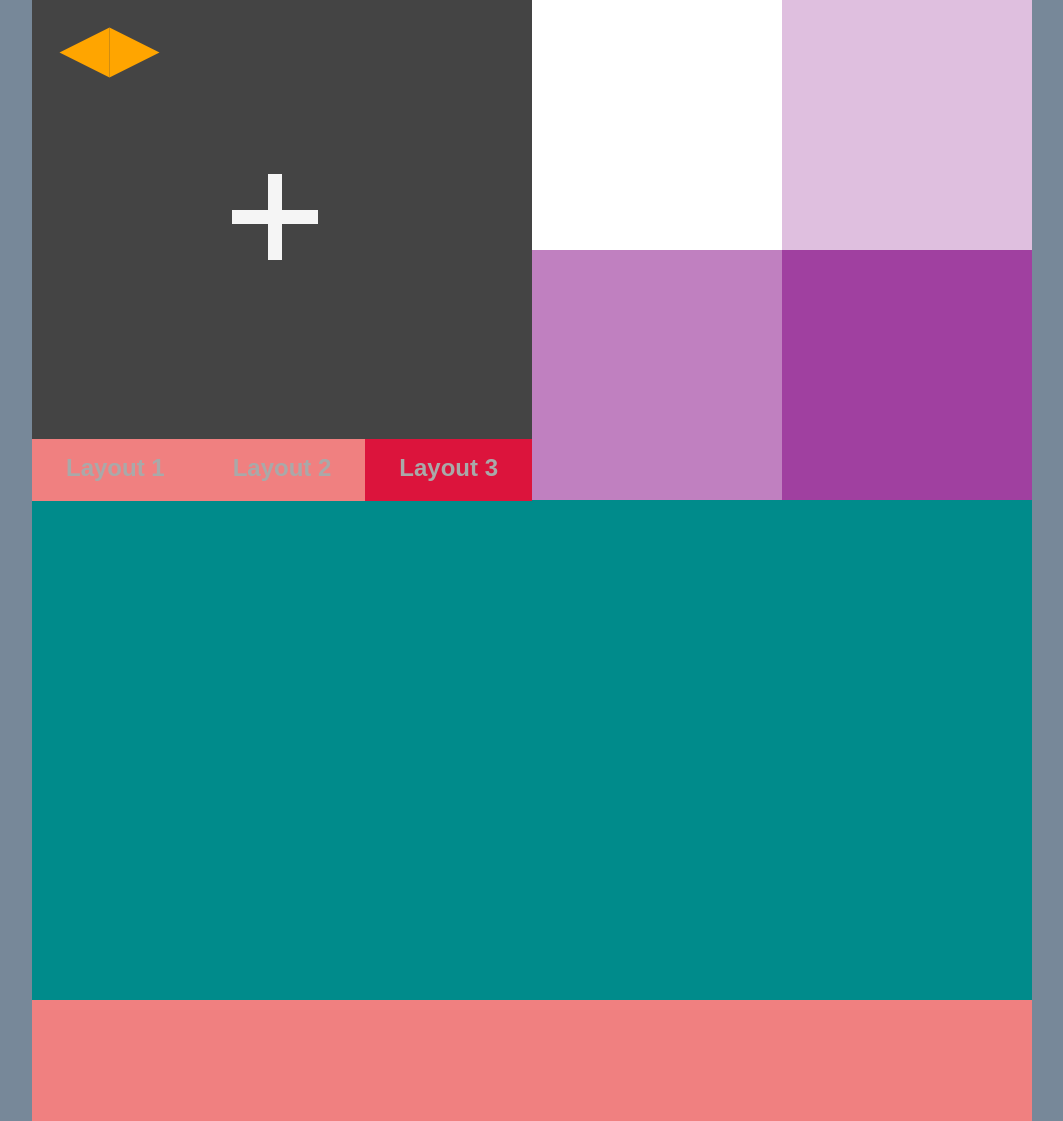
After one commit to shaharariel95/Web-and-Cloud, a PHP site: page /Ex3/layout3.html in a window 1280 px wide. The commit adds this page. Shown: the whole page, without its empty margins (108-1171 px from the left). Run offline with PHP 8.4, Linux system fonts and the light colour scheme.

Commit message:
day3 update3

```diff
--- a/Ex3/CSS/style.css
+++ b/Ex3/CSS/style.css
@@ -317,3 +317,250 @@
     left: 106px;
     background-color: snow;
 }
+
+/* layout 3 ---------------------------------------------- */
+
+ .l3_wrapper
+ {
+    margin: 0px auto;
+    width: 1400px;
+    height: 1687px;
+    display: flex;
+    flex-wrap: wrap;
+ }
+    @media only screen and (max-width: 500px)
+     {
+        .l3_wrapper{
+            height: 1121px;
+            width:100%;
+            margin: 0 auto;
+            background-color: green;
+         }
+         .l3_wrapper header{
+            width: 100%;
+            height: 438px;
+            background-color: darkgrey;
+         }
+         #Diamond2 {
+            float: left;
+            width: 0;
+            height: 0;
+            left: 50%;
+            border: 25.2px solid transparent;
+            border-bottom: 50.2px solid orange;
+            position: relative;
+            top: 15px;
+            transform: rotate(90deg);
+        }
+
+        #Diamond2:after {
+            content: '';
+            position: absolute;
+            left: -25px;
+            top: 50px;
+            width: 0;
+            height: 0;
+            border: 25.2px solid transparent;
+            border-top: 50.2px solid orange;
+        }
+        #plus{
+            position:relative;
+            display: flex;
+            top:42%;
+            left:28.8%;
+            width: 86px;
+            height: 14px;
+           background-color: whitesmoke;
+        }
+        #plus:after{
+            content: '';
+           position:relative;
+           transform: rotate(90deg);
+           width: 86px;
+           height: 14px;
+          background-color: whitesmoke;
+
+
+        }
+        .l3_wrapper nav{
+            position: relative;
+            top:68.9%;
+            display: flex;
+            flex-wrap: wrap;
+            background-color: lightcoral;
+            height: 62px;
+            width: 500px;
+
+        }
+        .l3_wrapper ul{
+            display: flex;
+            flex-wrap: wrap;
+            height: 62px;
+            width: 500px;
+        }
+        .l3_wrapper li{
+            display: flex;
+            flex-wrap: wrap;
+            width: 33.3333333334%;
+            height: 62px;
+        }
+        .l3_wrapper li:hover{
+            background-color: pink;
+            color:black;
+        }
+
+         .l3_wrapper li:hover h2{
+             background-color: pink;
+             color:black;
+         }
+         .l3_wrapper a{
+             height: 62px;
+             width:100%;
+         }
+         .l3_wrapper h2{
+             position: relative;
+             text-align: center;
+             top: 15px;
+             color:darkgrey;
+         }
+         #l3_li3{
+             background-color: crimson;
+         }
+         #l3_li3:hover{
+             background-color: pink;
+         }
+     }
+    @media only screen and (min-width: 501px) and (max-width: 768px)
+     {
+        .l3_wrapper{
+            height: 800px;
+            width:760px;
+            margin: 0 auto;
+            background-color: purple;
+         }
+     }
+    @media only screen and (min-width: 769px)
+     {
+        .l3_wrapper{
+            display: flex;
+            flex-wrap: wrap;
+            height: 1121px;
+            width:1000px;
+            margin: 0 auto;
+            background-color: red;
+         }
+         .l3_wrapper header{
+             height: 500px;
+             width: 500px;
+             background-color: rgb(68, 68, 68);
+         }
+         #plus{
+             position:relative;
+             display: flex;
+             top:42%;
+             left:150px;
+             width: 86px;
+             height: 14px;
+            background-color: whitesmoke;
+         }
+         #plus:after{
+             content: '';
+            position:relative;
+            transform: rotate(90deg);
+            width: 86px;
+            height: 14px;
+           background-color: whitesmoke;
+
+
+         }
+         .l3_wrapper nav{
+            position: relative;
+            top:363.5px;
+            display: flex;
+            flex-wrap: wrap;
+            background-color: lightcoral;
+            height: 62px;
+            width: 500px;
+         }
+         .l3_wrapper ul{
+             display: flex;
+             flex-wrap: wrap;
+             height: 62px;
+             width: 500px;
+         }
+         .l3_wrapper li{
+             display: flex;
+             flex-wrap: wrap;
+             width: 33.3333333334%;
+             height: 62px;
+         }
+         .l3_wrapper li:hover{
+            background-color: pink;
+            color:black;
+        }
+
+         .l3_wrapper li:hover h2{
+             background-color: pink;
+             color:black;
+         }
+         .l3_wrapper a{
+             height: 62px;
+             width:100%;
+         }
+         .l3_wrapper h2{
+             position: relative;
+             text-align: center;
+             top: 15px;
+             color:darkgrey;
+         }
+         #l3_li3{
+             background-color: crimson;
+         }
+         #l3_li3:hover{
+             background-color: pink;
+         }
+         .l3_wrapper aside{
+             display: flex;
+             flex-wrap: wrap;
+            height: 500px;
+            width: 500px;
+            background-color: purple;
+         }
+         .l3_wrapper aside div{
+            height:250px;
+            width: 250px;
+            background-color: white;
+         }
+        #sqr1{
+            opacity: 100%;
+        }
+        #sqr1:hover{
+            opacity: 0%;
+        }
+        #sqr2{
+            opacity: 75%;
+        }
+        #sqr2:hover{
+            opacity: 0%;
+        }
+        #sqr3{
+            opacity: 50%;
+        }
+        #sqr3:hover{
+            opacity: 0%;
+        }
+        #sqr4{
+            opacity: 25%;
+        }
+        #sqr4:hover{
+            opacity: 0%;
+        }
+
+        .l3_wrapper main{
+            display: flex;
+            flex-wrap: wrap;
+            width: 1000px;
+            height: 500px;
+            background-color: darkcyan;
+        }
+     }
--- /dev/null
+++ b/Ex3/layout3.html
@@ -0,0 +1,33 @@
+<!DOCTYPE html>
+<html lang="en">
+    <head>
+        <link rel="stylesheet" href="CSS/style.css" media="screen">
+        <meta name="viewport" content="width=device-width,initial-scale=1">
+        <title>Shahar Ariel</title>
+        <link rel="icon" href="favicon.ico">
+        <meta charset="utf-8">
+    </head>
+    <body class="l3_wrapper">
+        <header>
+            <div>
+                <span id="Diamond2"></span>
+            </div>
+            <span id="plus"></span>
+            <nav>
+                <ul>
+                    <li id="l3_li1"><a href="index.html"  ><h2>Layout 1</h2></a></li>
+                    <li id="l3_li2"><a href="layout2.html"><h2>Layout 2</h2></a></li>
+                    <li id="l3_li3"><a href="#"           ><h2>Layout 3</h2></a></li>
+                </ul>
+            </nav>
+        </header>
+        <aside>
+            <div id="sqr1"></div>
+            <div id="sqr2"></div>
+            <div id="sqr3"></div>
+            <div id="sqr4"></div>
+        </aside>
+        <main></main>
+        <footer></footer>
+    </body>
+</html>
```
